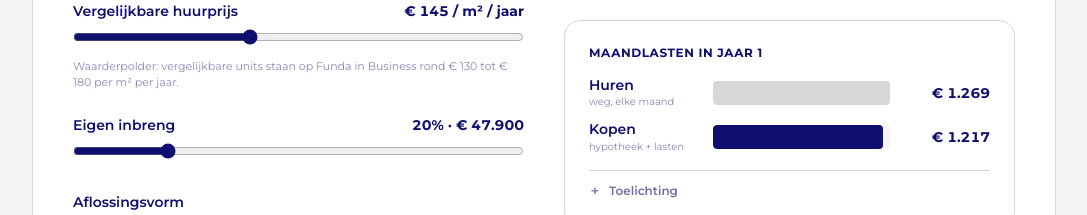
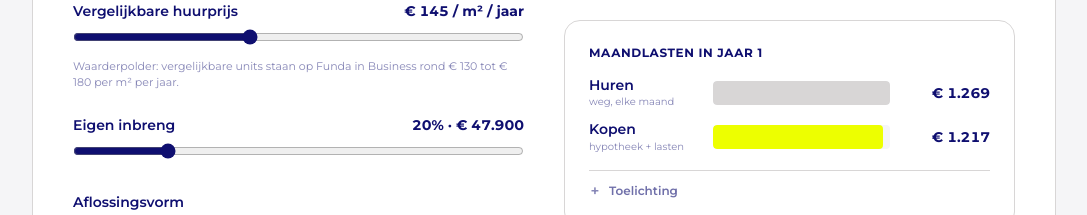
Before and after one commit to reppenweetje/projectportal, a Next.js app: page /de-hofman/koopvshuur in a window 1280 px wide. Shown: the part 980-1195 px from the top of the page, without its empty margins (96-1183 px from the left). Built offline with nearby package versions, Linux system fonts and the light colour scheme; no server answers.

Commit message:
koopvshuur: Kopen-balk in maandlasten-kaart geel
Het gele huisstijl-accent op de Kopen-balk zodat die er positief
uitspringt naast de grijze huurbalk.

Co-Authored-By: Claude Fable 5 <noreply@anthropic.com>

```diff
--- a/components/calculator/KoopVsHuurCalculator.tsx
+++ b/components/calculator/KoopVsHuurCalculator.tsx
@@ -547,7 +547,7 @@ function MaandlastenKaart({
           sub="hypotheek + lasten"
           bedrag={model.koopMnd}
           pct={(model.koopMnd / maxMnd) * 100}
-          kleur="bg-repp-navy"
+          kleur="bg-repp-yellow"
         />
       </div>
       <Toelichting>
```
